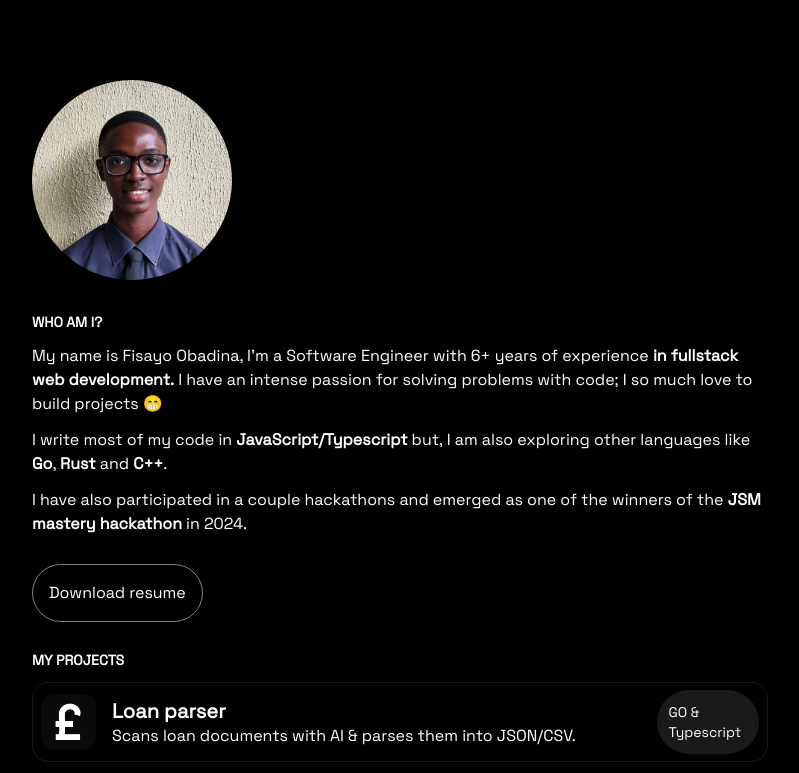
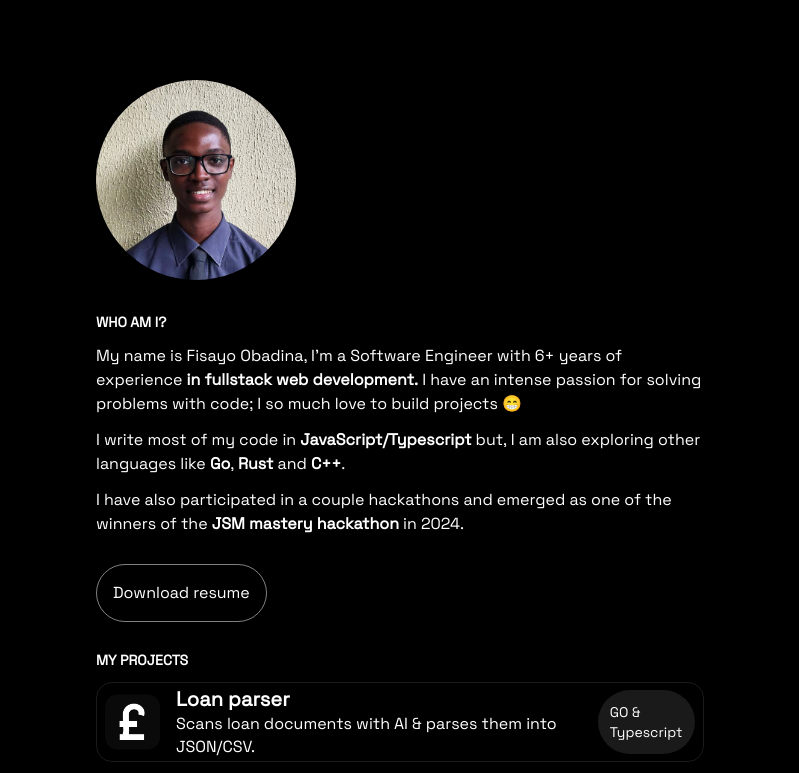
Before and after one commit to fisayo-dev/fisayobadina, a Next.js app: page / in a window 1280 px wide. Shown: the top 773 px of the page, without its empty margins (240-1039 px from the left). Built offline with nearby package versions, Linux system fonts and the light colour scheme.

Commit message:
style: reduce max width to 3xl

```diff
--- a/app/layout.tsx
+++ b/app/layout.tsx
@@ -83,7 +83,7 @@ export default function RootLayout({
   return (
     <html lang="en" suppressHydrationWarning>
       <body className={`${spaceGrotesk.variable} antialiased`}>
-        <div className="max-w-4xl mx-auto px-5 lg:px-20 py-20"> {children}</div>
+        <div className="max-w-3xl mx-auto px-5 lg:px-20 py-20"> {children}</div>
         <Analytics />
       </body>
     </html>
```
